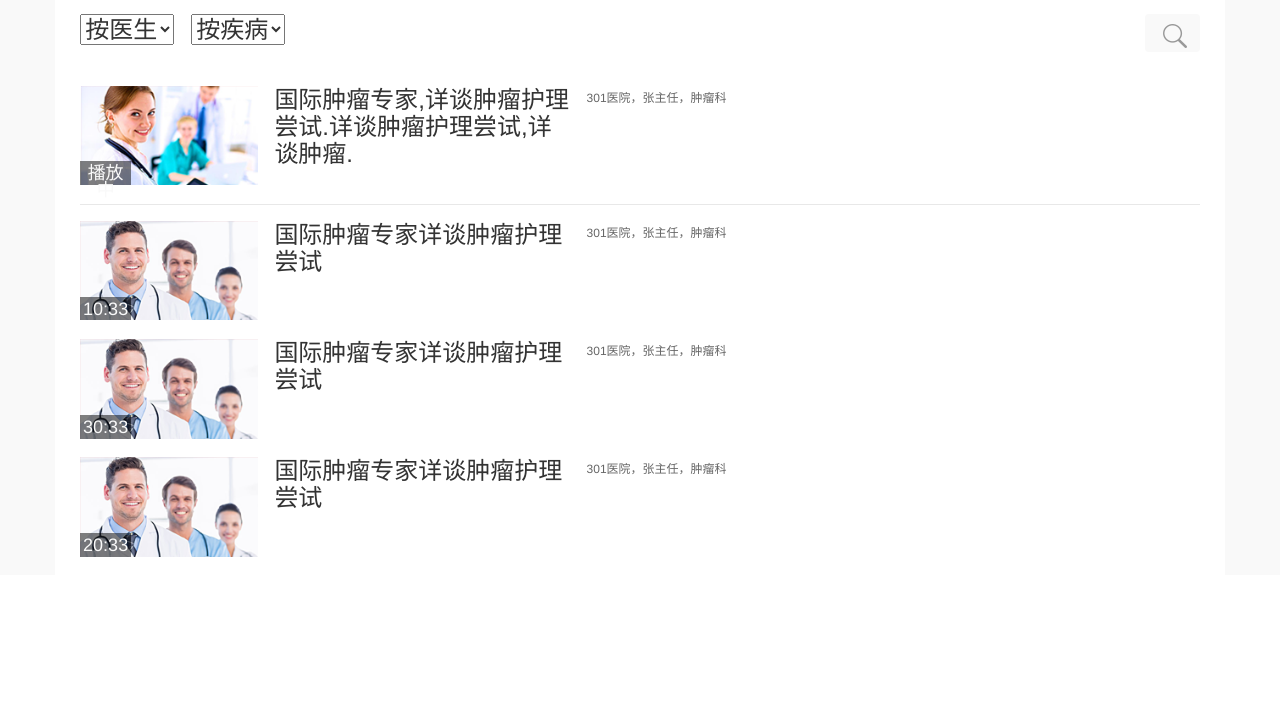
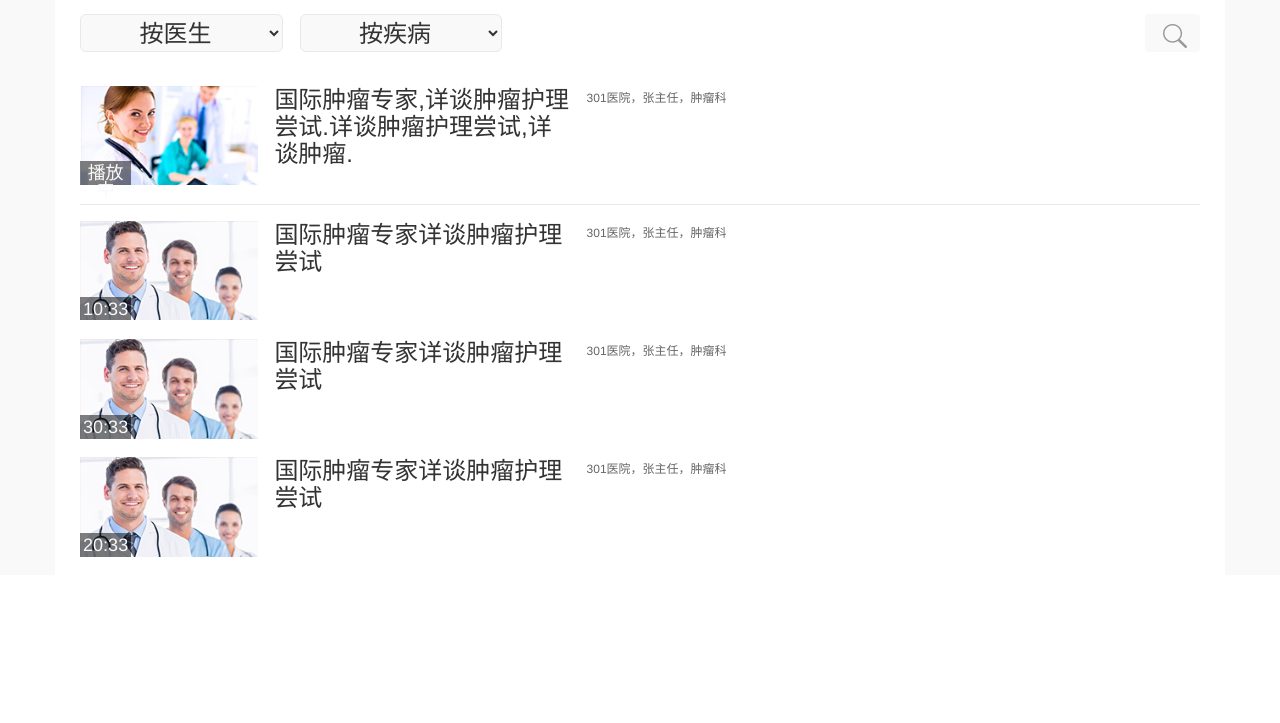
Before and after one commit to okdrone/flexible-demo, a plain HTML site: page video_list.html in a window 1280 px wide. Shown: the part 77-800 px from the top of the page. Drawn offline with Linux system fonts and the light colour scheme.

Commit message:
update new style

```diff
--- a/src/sass/common.scss
+++ b/src/sass/common.scss
@@ -44,3 +44,11 @@ $baseline: 64;// 640 / 10
 @mixin background-size($xpx, $ypx) {
     background-size: ($xpx / $baseline) + rem ($ypx / $baseline) + rem;
 }
+
+@mixin border-radius($px) {
+    border-radius: ($px / $baseline) + rem;
+}
+
+@mixin border-width($px) {
+    border-width: ($px / $baseline) + rem;
+}
--- a/src/sass/style.scss
+++ b/src/sass/style.scss
@@ -107,7 +107,15 @@ nav .right {
 }
 
 .content .dropdown {
+    @include width(240);
+    @include height(45);
+    background-color: #f9f9f9;
+    text-align: center;
+    text-align-last: center;
     font-size: 24px;
+    border-color: #e8e8e8;
+    @include border-radius(7);
+    @include border-width(1);
     float: left;
 }
 
--- a/video_list.html
+++ b/video_list.html
@@ -39,7 +39,7 @@
                     </ul>
             </div>-->
             &nbsp;&nbsp;
-            <select class="dropdown disease">
+            <select class="dropdown disease dropdown-default">
                 <option>按疾病</option>
                 <option>A疾病</option>
                 <option>B疾病</option>
```
Also changed, not shown: css/style.min.css.
